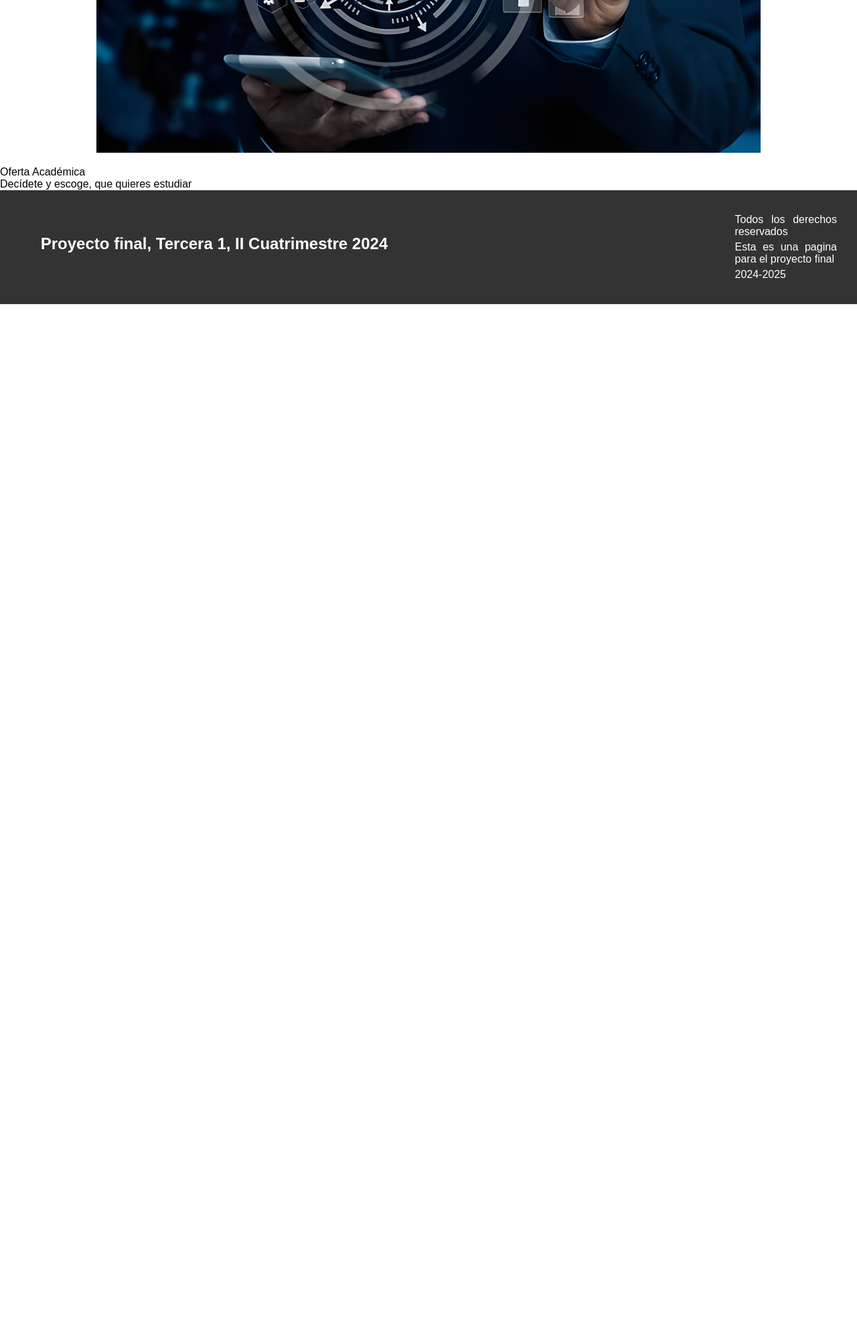
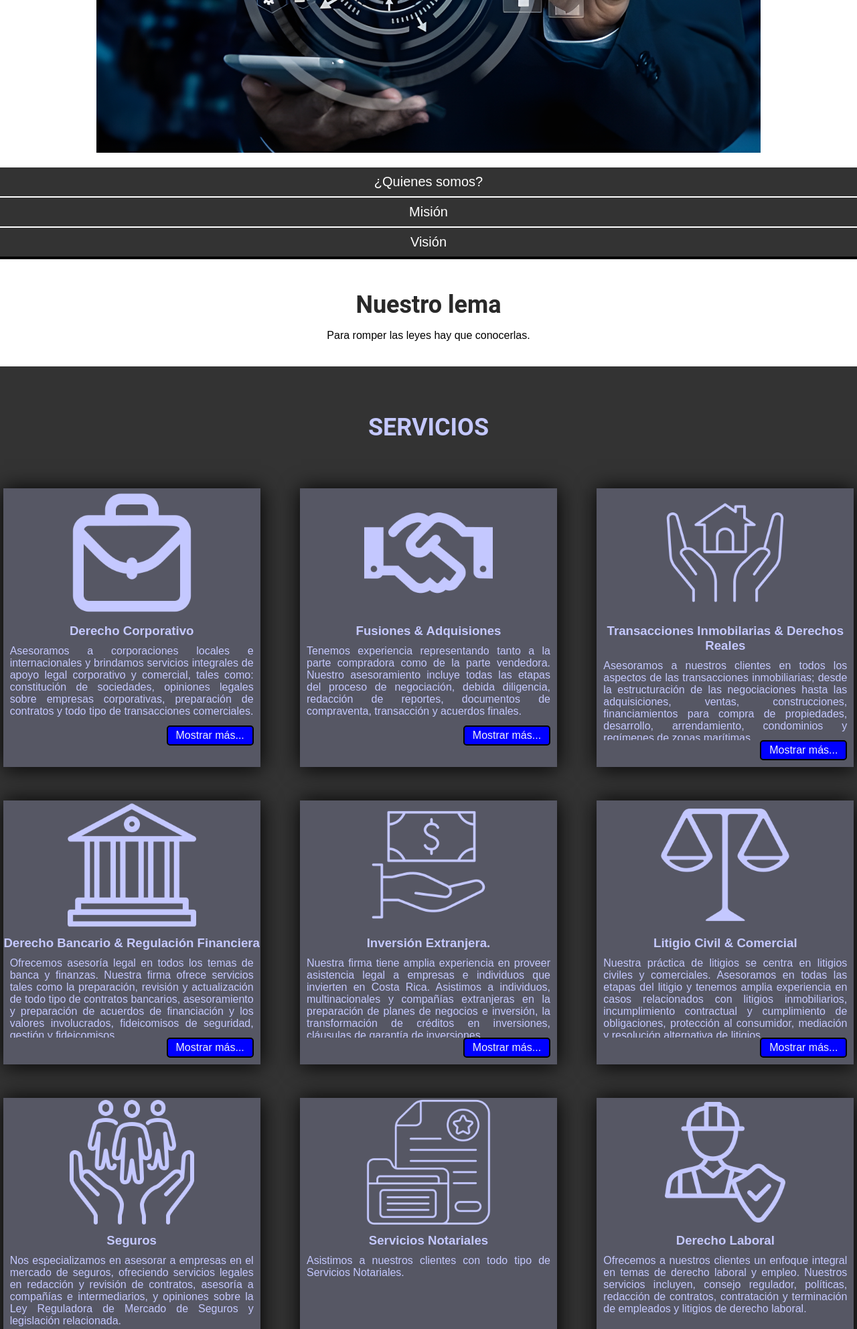
Before and after one commit to cesarcarrion16/Proyecto-Tercera-1, a PHP site: page / in a window 1280 px wide. Shown: the part 666-2650 px from the top of the page at 67% size. Before the commit the page ends 1120 px from the top, so only its background shows below. Run offline with PHP 8.4, Linux system fonts and the light colour scheme.

Commit message:
Agregar Cards

```diff
--- a/Styles/main.css
+++ b/Styles/main.css
@@ -137,124 +137,200 @@ body {
 }
 
 
+.main-accordion-container{
+    width: 100%;
+    border-bottom: 4px solid black;
 
-/* Region quienes somos*/
-.body-quienes-somos {
-	width: 100%;
-	height: 1500px;
-	justify-content: space-around;
 }
 
-.mid-Quienes-somos {
-	width: 90%;
-	height: auto;
-	background-color: #ffffff;
+.accordion-item{
+    background-color: #c4c8ff3d;
+    width: 100%;
     display: flex;
     flex-direction: column;
-	justify-content: space-around;
     align-items: center;
-	padding-top: 50px;
+    justify-content: center;
+    height: auto;
+    border-top: 2px solid white;
 	margin: auto;
 }
 
-.mid-Quienes-somos-title {
+.accordion-item:hover{
+    transform: scale(1.05);
+    border: 3px solid white;
+}
+
+.accordion-title{
+    width: 100%;
+    height: auto;
+    background-color: #333;
+	color: white;
+    display: flex;
+    flex-direction: column;
+    align-items: center;
+    justify-content: center;
+    font-size: 20px;
+    font-weight: 500;
+    padding: 10px 0;
+}
+
+.accordion-desc{
+    width: 100%;
+    height: auto; /* Permite que la altura sea ajustable automáticamente según el contenido */
+    border-top: 2px solid white;
+    display: none;
+    padding: 10px 20px; /* Aumenta el padding para dar más espacio al texto */
+    box-sizing: border-box; /* Asegura que el padding esté incluido en el ancho total */
+    overflow-wrap: break-word; /* Permite que las palabras largas se dividan en varias líneas */
+}
+
+.accordion-title .tab-active{
+    font-size: 60px;
+    pointer-events:visible ;
+}
+
+.tab-active .accordion-desc{
+    height: auto; /* Ajusta automáticamente según el contenido */
+    display: flex;
+    flex-direction: column;
+    align-items: center;
+    justify-content: center;
+    padding: 10px 40px; /* Mantén un padding adecuado */
+}
+
+
+.mid-info {
+	width: 100%;
+	height: 100px;
+	display: flex;
+	flex-direction: column;
+	align-items: center;
+	justify-content: center;
+	margin-top: 10px;
+	margin-bottom: 50px;
+
+}
+
+.mid-info-title {
+	width: 80%;
+	text-align: center;
+	color: #292929;
+	text-shadow: 0px 0px 0px rgba(0, 0, 0, 0.3);
+	font-family: "Roboto", Sans-serif;
+	font-size: 36px;
+	font-weight: 700;
+	padding-top: 50px;
+	padding-bottom: 1REM;
+}
+
+.mid-info-desc p {
+	width: 100%;
 	display: flex;
 	flex-direction: column;
 	justify-content: center;
 	align-items: center;
-	width: 600PX;
-	font-size: 36px;
+	width: auto;
+	font-size: 15px;
 	font-weight: 700;
 	font-family: "Roboto", Sans-serif;
 	text-align: center;
-	padding-bottom: 10PX;
+	padding-bottom: 20px;
 }
 
-.mid-Quienes-somos-desc {
+.card-list{
+    background-color: #333;
+	color: #c4c8ff;
     display: flex;
-	width: 90%;
-height: auto;
-	font-size: 13px;
-	text-transform: uppercase;
-	padding-bottom: 30px;
-	font-weight: 500;
-	font-family: "Roboto", Sans-serif;
-}
-.mid-Mision {
-	width: 90%;
-	height: auto;
-	background-color: #ffffff;
-	display: flex;
-	flex-direction: column;
     justify-content: space-around;
-	align-items: center;
-	padding-top: 50px;
-	margin: auto;
+    flex-wrap: wrap;
+    padding: 50px 0 100px 0;
+	gap: 50px;
 
 }
-
-.mid-Mision-title {
-	display: flex;
-	flex-direction: column;
-	justify-content: center;
-	align-items: center;
-	width: 600PX;
-	font-size: 36px;
-	font-weight: 700;
-	font-family: "Roboto", Sans-serif;
-	text-align: center;
-	padding-bottom: 10PX;
-
+.card-item{
+	background-color: rgba(196, 200, 255, 0.24);
+    width: 30%;
+    height: auto;
+    overflow: hidden;
+    box-shadow: 1px 1px 30px 0px black;
+}
+.card-item:hover{
+    transform: scale(1.005) translateY(-3px);
 }
 
-.mid-Mision-desc {
+.card-item img{
+    width: 50%;
 	display: flex;
-	width: 90%;
-height: auto;
-	font-size: 13px;
-	text-transform: uppercase;
-	padding-bottom: 30px;
-	font-weight: 500;
-	font-family: "Roboto", Sans-serif;
 
-}
-.mid-Vision {
-	width: 90%;
-	height: auto;
-	background-color: #ffffff;
-	display: flex;
-	flex-direction: column;
-	justify-content: space-around;
-	align-items: center;
-	padding-top: 50px;
 	margin: auto;
 }
 
-.mid-Vision-title {
+.card-info{
+width: 100%;
+font-size: 12pt;
+font-family: Arial;
 display: flex;
 flex-direction: column;
+}
+
+.card-title{
+    width: 100%;
+    height: auto;
+    display: flex;
+    flex-direction: row;
+    align-items: center;
     justify-content: center;
+    text-align: center;
+    font-size: 14pt;
+    font-weight: bold;
+    padding: 10px 0;
+}
+
+.card-desc{
+    width: auto;
+    height: 120px;
+    display: flex;
+    flex-direction: row;
+    align-items: flex-start;
+    justify-content: flex-start;
+    text-align: justify;
+    padding: 0 10px 20px 10px;
+    overflow: hidden;
+}
+
+.card-cta{
+    width: 130px;
+    height: 30px;
+    text-decoration: none;
+    border: 2px solid black;
+    border-radius: 5px;
+    display: flex;
+    flex-direction: row;
     align-items: center;
-	width: 600PX;
+    justify-content: center;
+    margin-left:auto ;
+    margin-top: auto;
+    margin-right: 10px;
+    margin-bottom: 10px;
+    color: #f2f3f6;
+    background-color: blue;
+}
+.card-cta:hover{
+    transform: scale(1,1) translateY(-2px) translateX(-2px);
+}
+.card-header {
+    width: 100%;
+    text-align: center;
+    margin: 20px 0;
+}
+
+.card-header h2 {
     font-size: 36px;
     font-weight: 700;
-	font-family: "Roboto", Sans-serif;
-	text-align: center;
-	padding-bottom: 10PX;
-}
-
-.mid-Vision-desc {
-	display: flex;
-	width: 90%;
-height: auto;
-	font-size: 13px;
-	text-transform: uppercase;
-	padding-bottom: 30px;
-	font-weight: 500;
+    color: #c4c8ff;
+    text-shadow: 0px 0px 0px rgba(0, 0, 0, 0.3);
     font-family: "Roboto", Sans-serif;
 }
-/* end Region "quienes somos"*/
-
 
 /* Region footer*/
 
--- a/index.php
+++ b/index.php
@@ -5,19 +5,24 @@
     <p class="titulo-desc">"Cicerón"</p>
 
 </div>
+
 <body>
     <div class="main-img">
         <img src="./img/mid-img.png" alt="">
     </div>
-    <div class = "main-accordion-container"></div>
+    <div id="accordion-container" class="main-accordion-container"></div>
 
-    <div class ="mid-info">
-            <p class="mid-info-title">Oferta Académica</p>
-            <p class="mid-info-desc">Decídete y escoge, que quieres estudiar</p>
-        </div>
+    <div class="mid-info">
+        <p class="mid-info-title">Nuestro lema</p>
+        <p class="mid-info-desc">Para romper las leyes hay que conocerlas.</p>
+    </div>
 
-    <div class = "card-list"></div>
+    <div class="card-list">
+    <div class="card-header">
+        <h2>SERVICIOS</h2>
+    </div>
 
+</div>
 </body>
 
 
--- a/parte_inferior.php
+++ b/parte_inferior.php
@@ -10,3 +10,6 @@
         <p>2024-2025</p>
     </div>
 </footer>
+
+<script src="./script/accordion.js"></script>
+<script src="./script/cards.js"></script>
--- a/parte_superior.php
+++ b/parte_superior.php
@@ -17,7 +17,7 @@
             <button id="cerrar" class="cerrar-menu"><i class="bi bi-x-lg"></i></button>
             <ul class="nav-list">
                 <li><a href="./index.php">Inicio</a></li>
-                <li><a href="./quienes_somos.php">¿Quienes somos?</a></li>
+                <li><a href="#accordion-container">¿Quienes somos?</a></li>
                 <li><a href="./servicios.php">Servicios</a></li>
                 <li><a href="./que_hacemos.php">¿Que hacemos?</a></li>
                 <li><a href="./contactos.php">Contacto</a></li>
@@ -29,4 +29,5 @@
 
 </body>
 
+
 </html>
--- /dev/null
+++ b/script/accordion.js
@@ -0,0 +1,82 @@
+document.addEventListener('DOMContentLoaded', function () {
+    console.log("Accordion Cargado");
+
+    const dataAccordion = [
+        {
+            "title": "¿Quienes somos?",
+            "desc": "Somos una firma de abogados que se dedica a la práctica de derecho comercial en general con especialidad en temas de negocios y derecho corporativo. Representamos empresas nacionales e internacionales y contamos con corresponsales en todo América Central. Actualmente opera sus oficinas principales en la ciudad de San José y adicionalmente cuenta con oficinas en Guanacaste, Costa Rica. Nuestro equipo esta compuesto por profesionales del más alto nivel, capaces de manejar transacciones complejas. Nuestra misión es brindar un servicio legal de la más alta calidad, a través de un enfoque personalizado, integral e inmediato. Entendemos su negocio, y hacemos nuestra prioridad satisfacer sus necesidades empresariales."
+        },
+        {
+            "title": "Misión",
+            "desc": "Nos esforzamos para proporcionar un gran servicio legal y consejo a nuestros clientes, lograr satisfacción professional y personal y traer éxitos a nuestros clientes y personal. Hemos creado una práctica corporativa y comercial exitosa. Nuestra estructura de negocios permite a nuestros abogados y miembros del personal trabajar en equipo y lograr nuestro objetivo común: Brindar un servicio legal de la más alta calidad."
+        },
+        {
+            "title": "Visión",
+            "desc": "Asegura el funcionamiento óptimo de cada elemento dentro de la organización, promoviendo el uso eficiente de los recursos aplicándolos para la obtención de las rentabilidades propuestas."
+        },
+    ];
+
+    (function () {
+        let ACCORDION = {
+            init: function () {
+                let _self = this;
+                // Llamamos a las funciones
+                this.insertData(_self);
+                this.eventhandler(_self);
+                this.scrollToAccordion(_self); // Llamamos a la nueva función
+            },
+
+            insertData: function (_self) {
+                dataAccordion.map(function (item, index) {
+                    document.querySelector('.main-accordion-container').insertAdjacentHTML("beforeend", _self.tplAccordionItem(item));
+                });
+            },
+
+            eventhandler: function (_self) {
+                let arrayRefs = document.querySelectorAll('.accordion-item');
+                for (let x = 0; x < arrayRefs.length; x++) {
+                    arrayRefs[x].addEventListener('click', function (event) {
+                        console.log('event: ', event);
+                        _self.showTab(arrayRefs[x]);
+                    });
+                }
+            },
+
+            scrollToAccordion: function (_self) {
+                document.querySelector('a[href="#accordion-container"]').addEventListener('click', function (event) {
+                    event.preventDefault(); // Prevenir el comportamiento predeterminado
+                    const accordionContainer = document.getElementById('accordion-container');
+                    if (accordionContainer) {
+                        accordionContainer.scrollIntoView({ behavior: 'smooth' });
+                        // Abrir el primer acordeón
+                        const firstAccordionItem = document.querySelector('.accordion-item');
+                        if (firstAccordionItem) {
+                            _self.showTab(firstAccordionItem);
+                        }
+                    }
+                });
+            },
+
+            tplAccordionItem: function (item) {
+                return (`<div class='accordion-item'>
+                    <div class='accordion-title'><p>${item.title}</p></div>
+                    <div class='accordion-desc'><p>${item.desc}</p></div>
+                    </div>`
+                );
+            },
+
+            showTab: function (accordionItem) {
+                if (accordionItem.classList.contains('tab-active')) {
+                    accordionItem.classList.remove('tab-active');
+                } else {
+                    let activeTab = document.querySelector('.tab-active');
+                    if (activeTab) {
+                        activeTab.classList.remove('tab-active');
+                    }
+                    accordionItem.classList.add('tab-active');
+                }
+            },
+        };
+        ACCORDION.init();
+    })();
+});
```
Also changed, not shown: script/cards.js (added, +102 -0 lines), img/Derecho Bancario.png (added), img/Derecho Corporativo.png (added), img/Derecho Laboral.png (added), img/Fusiones.png (added), img/Inversión Extranjera.png (added), img/Litigio Civil.png (added), img/Seguros.png (added), img/Servicios Notariales.png (added), img/Transacciones Inmobilarias.png (added). Lines whose indentation alone changed are shown as unchanged.
